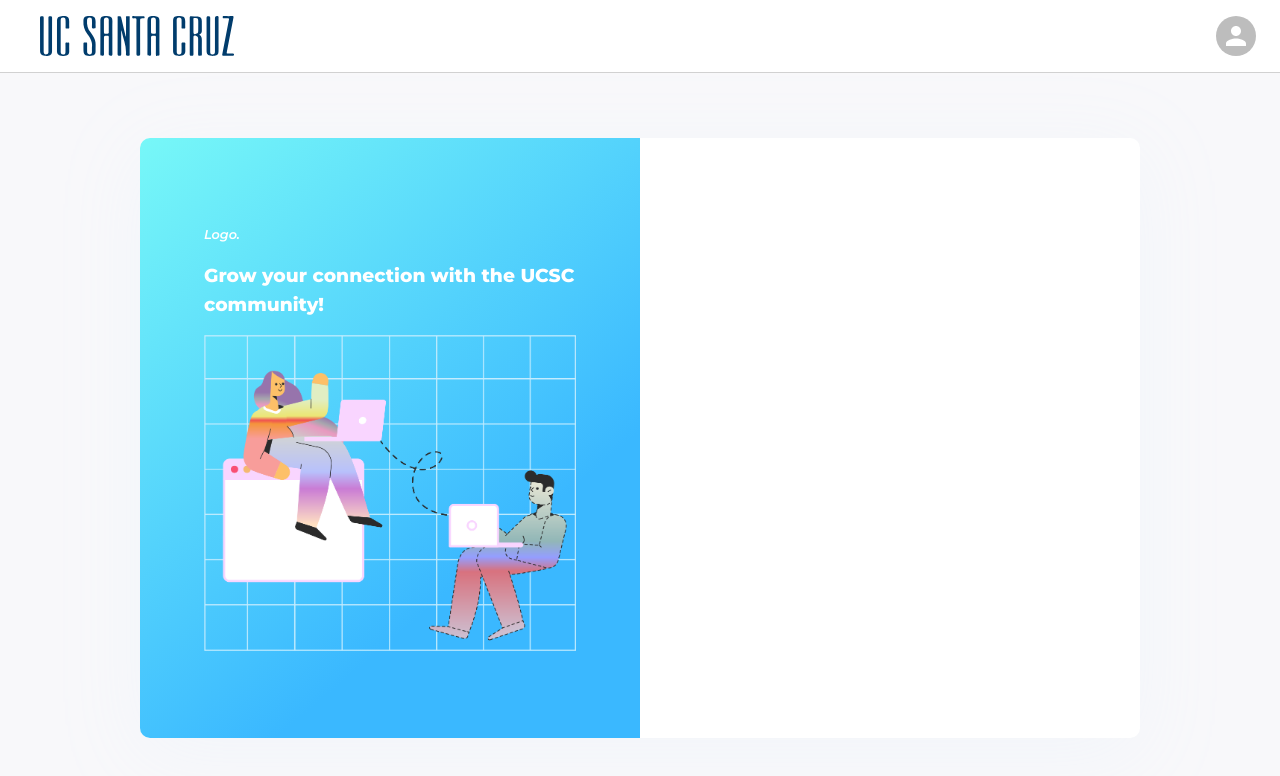
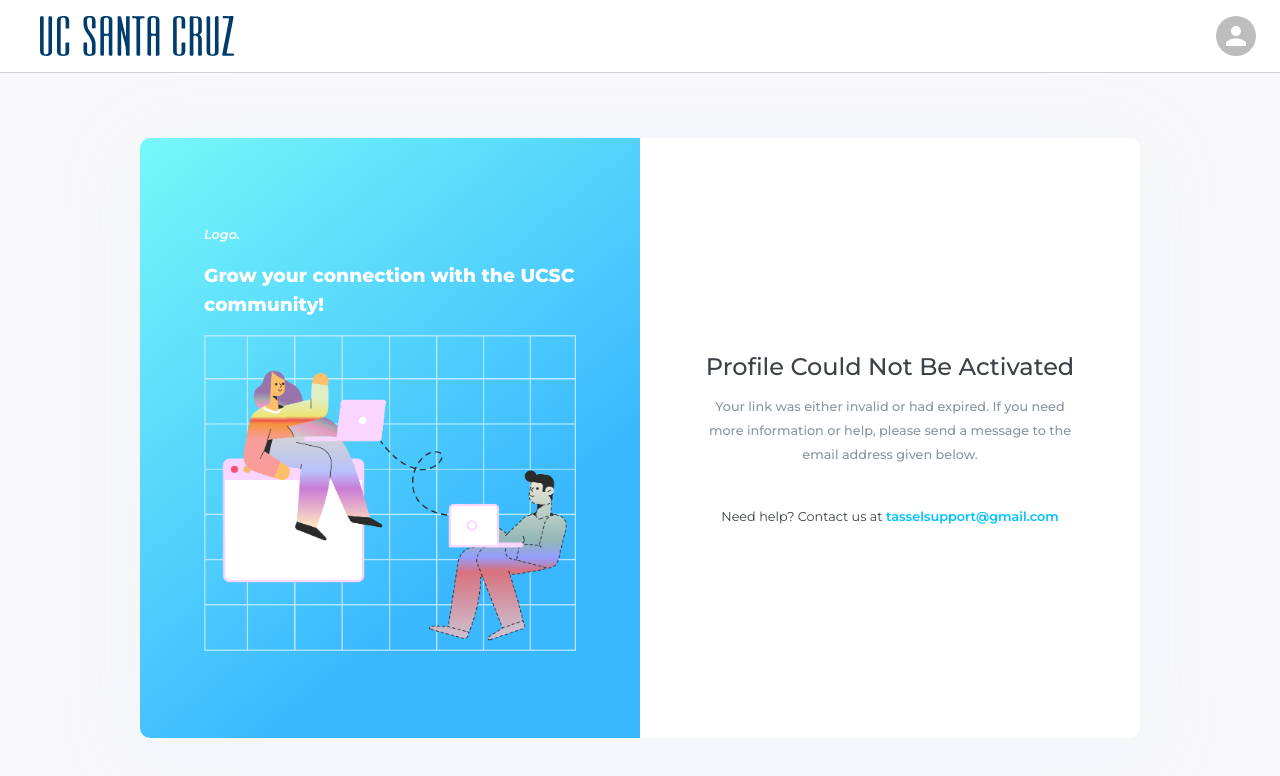
Before and after one commit to mikeriepe/tassel-ucsc, a React (Create React App) app in the folder client/: page /verify/1 in a window 1280 px wide. Shown: the top 776 px of the page. Built offline with nearby package versions, Linux system fonts and the light colour scheme; no server answers.

Commit message:
Finished transferring old login and signup

```diff
--- a/client/src/app/components/TestVerify.js
+++ b/client/src/app/components/TestVerify.js
@@ -70,7 +70,7 @@ export default function TestVerify() {
         >
           <div
             className='flow-large'
-            style={{display: status === 'success' ? null : 'none'}}
+            style={{display: status === 'Success' ? null : 'none'}}
           >
             <div className='grid-flow-large text-center'>
               <h2 className='text-normal'>Success!</h2>
@@ -102,28 +102,17 @@ export default function TestVerify() {
           </div>
           <div
             className='flow-large'
-            style={{display: status === 'success' ? null : 'none'}}
+            style={{display: status !== 'Success' ? null : 'none'}}
           >
             <div className='grid-flow-large text-center'>
-              <h2 className='text-normal'>Success!</h2>
+              <h2 className='text-normal'>Profile Could Not Be Activated</h2>
               <p className='text-gray text-lineheight-24'>
-                We have successfully created your new account. However, an admin
-                must approve your account. You will have access to our site, but
-                certain features will be restricted until your account has been
-                approved. Look out for an email detailing your account&apos;s
-                approval.
+                Your link was either invalid or had expired. If you need more
+                information or help, please send a message to the email
+                address given below.
               </p>
             </div>
             <div className='grid-flow-small grid-center text-center'>
-              <div className='flex-flow-small'>
-                <ThemedButton
-                  color={'yellow'}
-                  variant={'themed'}
-                  onClick={handleNavigate}
-                >
-                  Login
-                </ThemedButton>
-              </div>
               <p className='text-light'>
                 Need help? Contact us at
                 <span className='text-bold text-blue'>
```
Also changed, not shown: client/src/app/pages/TestSignup.js (+0 -46 lines), 1 other file (tests, documents, lock files or other folders).
